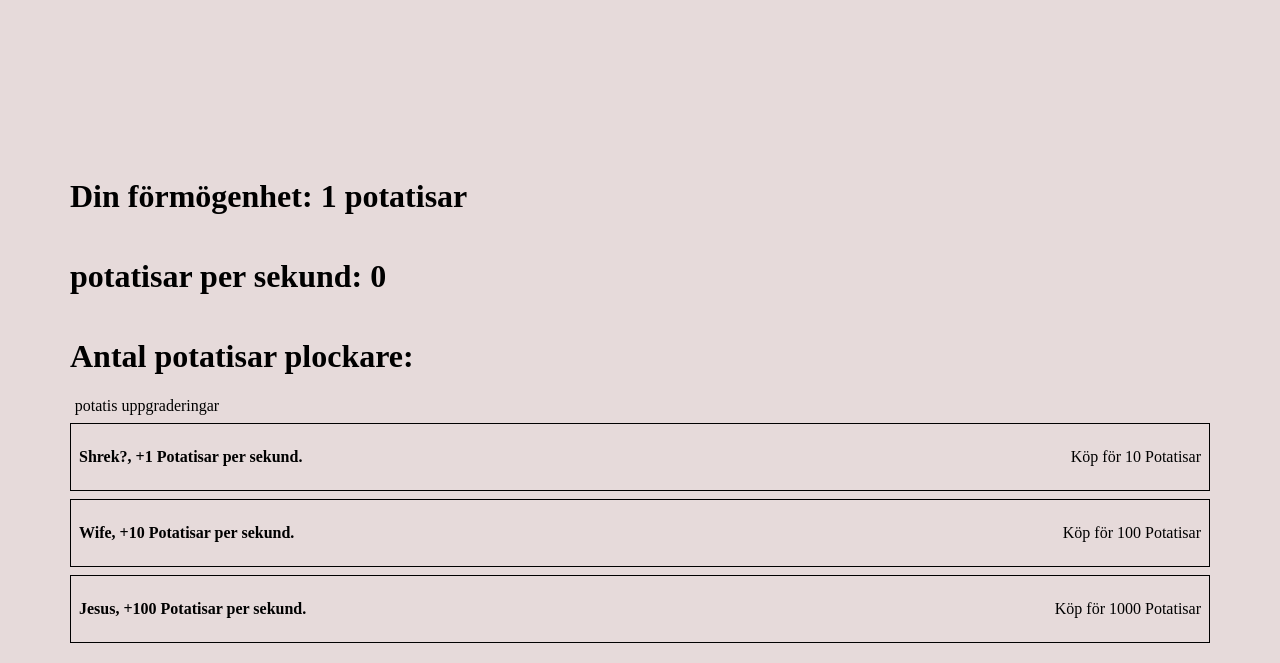
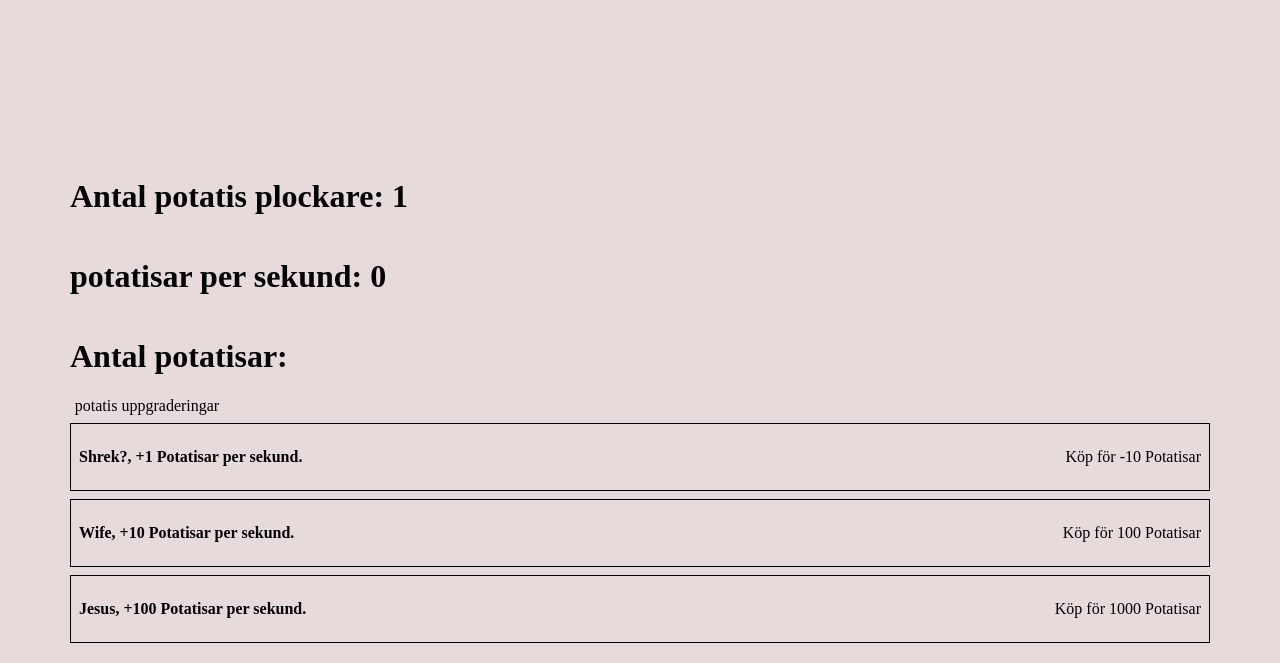
Before and after one commit to NTIG-Umea/clicker-mattiskindblom, a plain HTML site: page index.html in a window 1280 px wide. Shown: the part 505-1168 px from the top of the page. Drawn offline with Linux system fonts and the light colour scheme.

Commit message:
Mindre "bus issues"
Fixade lite småsaker och försökte fixa min Potatis tracker men den vägrar samarbeta

```diff
--- a/index.html
+++ b/index.html
@@ -26,13 +26,13 @@
     <div class='row'>
       <div class="column justify-center align-center">
         <div class="w-100">
-          <h1>Din förmögenhet: <span id="Potatisar"></span> potatisar</h1>
+          <h1>Antal potatis plockare: <span id="Potatisar"></span> </h1>
         </div>
         <div class="w-100">
           <h1>potatisar per sekund: <span id="pps"></span></h1>
         </div>
         <div class="w-100">
-          <h1>Antal potatisar plockare: <span id="Potatisar"></span></h1>
+          <h1>Antal potatisar: <span id="Potatisar"></span></h1>
         </div>
         <div class="w-100">
           <p2> potatis uppgraderingar</p2>
--- a/javascripts/clicker.js
+++ b/javascripts/clicker.js
@@ -24,7 +24,7 @@ const msgbox = document.querySelector('#msgbox')
 let Potatisar = 0;
 let PotatisarPerClick = 1;
 let PotatisarPerSecond = 0;
-let last = 0;
+let last = 1;
 
 /* Med ett valt element, som knappen i detta fall så kan vi skapa listeners
  * med addEventListener så kan vi lyssna på ett specifikt event på ett html-element
@@ -92,7 +92,7 @@ window.addEventListener('load', (event) => {
 upgrades = [
   {
     name: 'Shrek?',
-    cost: 10,
+    cost: -10,
     amount: 1
   },
   {
@@ -140,7 +140,7 @@ function createCard(upgrade) {
       Potatisar++;
       PotatisarPerClick++;
       Potatisar -= upgrade.cost;
-      upgrade.cost *= 2;
+      upgrade.cost *= 1.9;
       cost.textContent = 'Köp för ' + upgrade.cost + ' Potatisar';
       PotatisarPerSecond += upgrade.amount;
       message('Grattis du har en ny potatis plockare!', 'success');
--- a/stylesheets/style.css
+++ b/stylesheets/style.css
@@ -71,7 +71,7 @@ p2 {
 .card {
   display: flex;
   justify-content: space-between;
-  cursor: no-drop;
+  cursor:help;
   border: 1px solid black;
   margin: .5rem 0;
   padding: .5rem;
```
